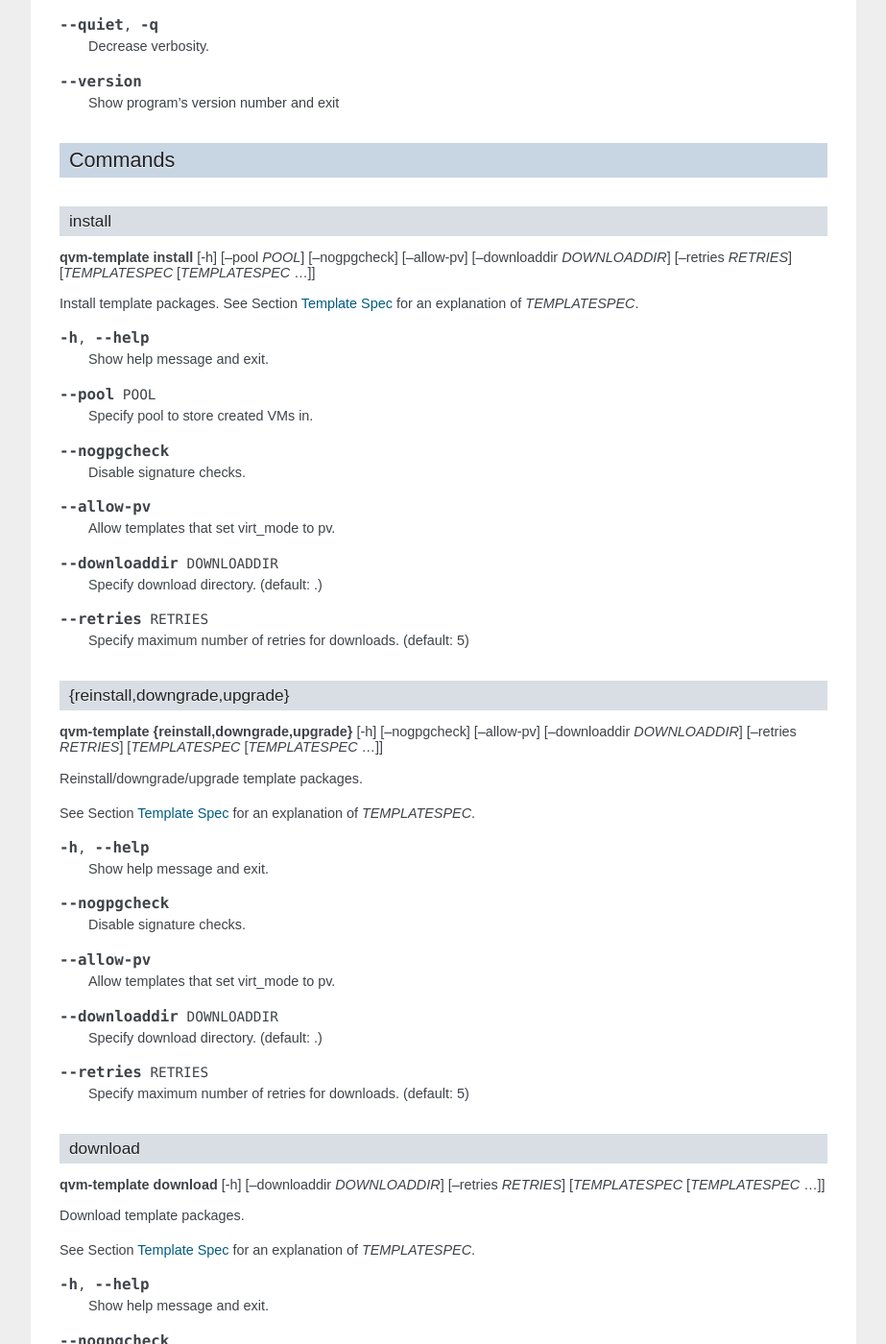
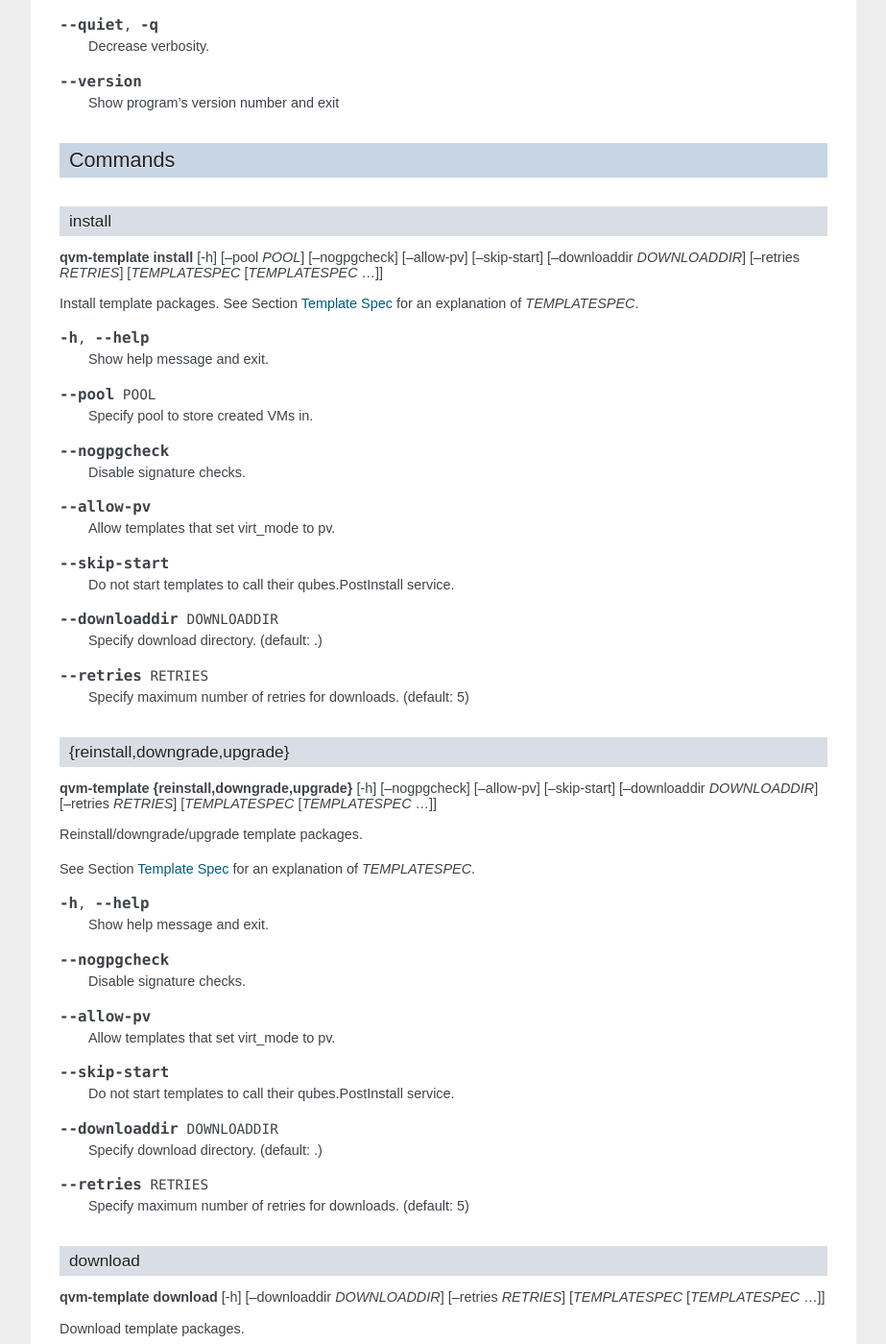
Before and after one commit to QubesOS/qubes-core-admin-client, a Sphinx documentation site: the page built from doc/manpages/qvm-template.rst, in a window 1280 px wide and 1400 px high, scrolled down 1146 px. Shown: the whole window at 96% size, without its empty margins (198-1121 px from the left). Built offline with Sphinx 7.4.7, drawn with Linux system fonts in a browser that asks for light colours; the version number could not be read and is left out.

Commit message:
qvm-template: pass through --skip-start to qvm-template-postprocess
Allow skipping the post-installation qrexec service (which retrieves app
menus and features), e.g. to keep the template in a pristine state from
which multiple child templates can be cloned that will not be linkable
to each other through volume data modifications (updated timestamps
etc.) inherited from their parent.

The post-installation service can be called later:

    qvm-features CLONE qrexec 1 &&
    qvm-run --service --pass-io --no-gui CLONE qubes.PostInstall &&
    qvm-shutdown CLONE

```diff
--- a/doc/manpages/qvm-template.rst
+++ b/doc/manpages/qvm-template.rst
@@ -85,7 +85,7 @@ Commands
 install
 ^^^^^^^
 
-| :command:`qvm-template install` [-h] [--pool *POOL*] [--nogpgcheck] [--allow-pv] [--downloaddir *DOWNLOADDIR*] [--retries *RETRIES*] [*TEMPLATESPEC* [*TEMPLATESPEC* ...]]
+| :command:`qvm-template install` [-h] [--pool *POOL*] [--nogpgcheck] [--allow-pv] [--skip-start] [--downloaddir *DOWNLOADDIR*] [--retries *RETRIES*] [*TEMPLATESPEC* [*TEMPLATESPEC* ...]]
 
 Install template packages.
 See Section `Template Spec`_ for an explanation of *TEMPLATESPEC*.
@@ -106,6 +106,10 @@ See Section `Template Spec`_ for an explanation of *TEMPLATESPEC*.
 
    Allow templates that set virt_mode to pv.
 
+.. option:: --skip-start
+
+   Do not start templates to call their qubes.PostInstall service.
+
 .. option:: --downloaddir DOWNLOADDIR
 
    Specify download directory. (default: .)
@@ -117,7 +121,7 @@ See Section `Template Spec`_ for an explanation of *TEMPLATESPEC*.
 {reinstall,downgrade,upgrade}
 ^^^^^^^^^^^^^^^^^^^^^^^^^^^^^
 
-| :command:`qvm-template {reinstall,downgrade,upgrade}` [-h] [--nogpgcheck] [--allow-pv] [--downloaddir *DOWNLOADDIR*] [--retries *RETRIES*] [*TEMPLATESPEC* [*TEMPLATESPEC* ...]]
+| :command:`qvm-template {reinstall,downgrade,upgrade}` [-h] [--nogpgcheck] [--allow-pv] [--skip-start] [--downloaddir *DOWNLOADDIR*] [--retries *RETRIES*] [*TEMPLATESPEC* [*TEMPLATESPEC* ...]]
 
 Reinstall/downgrade/upgrade template packages.
 
@@ -134,6 +138,10 @@ See Section `Template Spec`_ for an explanation of *TEMPLATESPEC*.
 .. option:: --allow-pv
 
    Allow templates that set virt_mode to pv.
+
+.. option:: --skip-start
+
+   Do not start templates to call their qubes.PostInstall service.
 
 .. option:: --downloaddir DOWNLOADDIR
 
```
Also changed, not shown: 2 other files.
